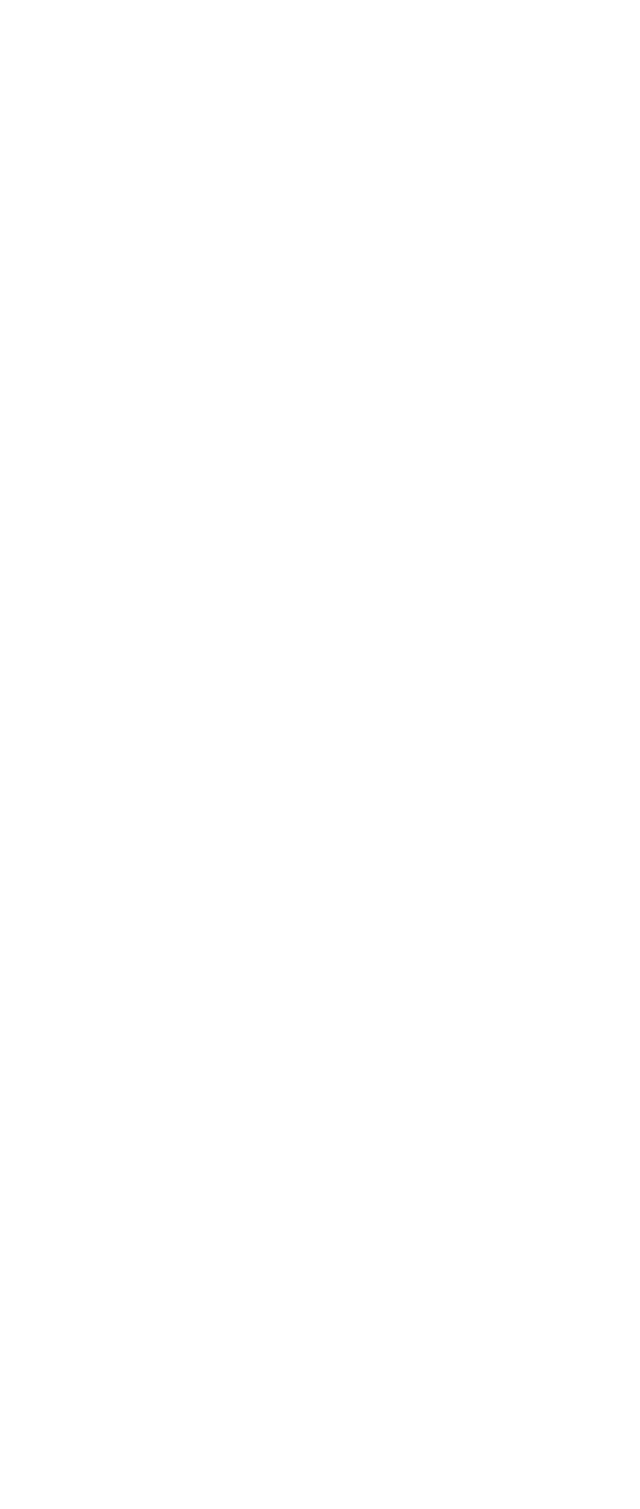
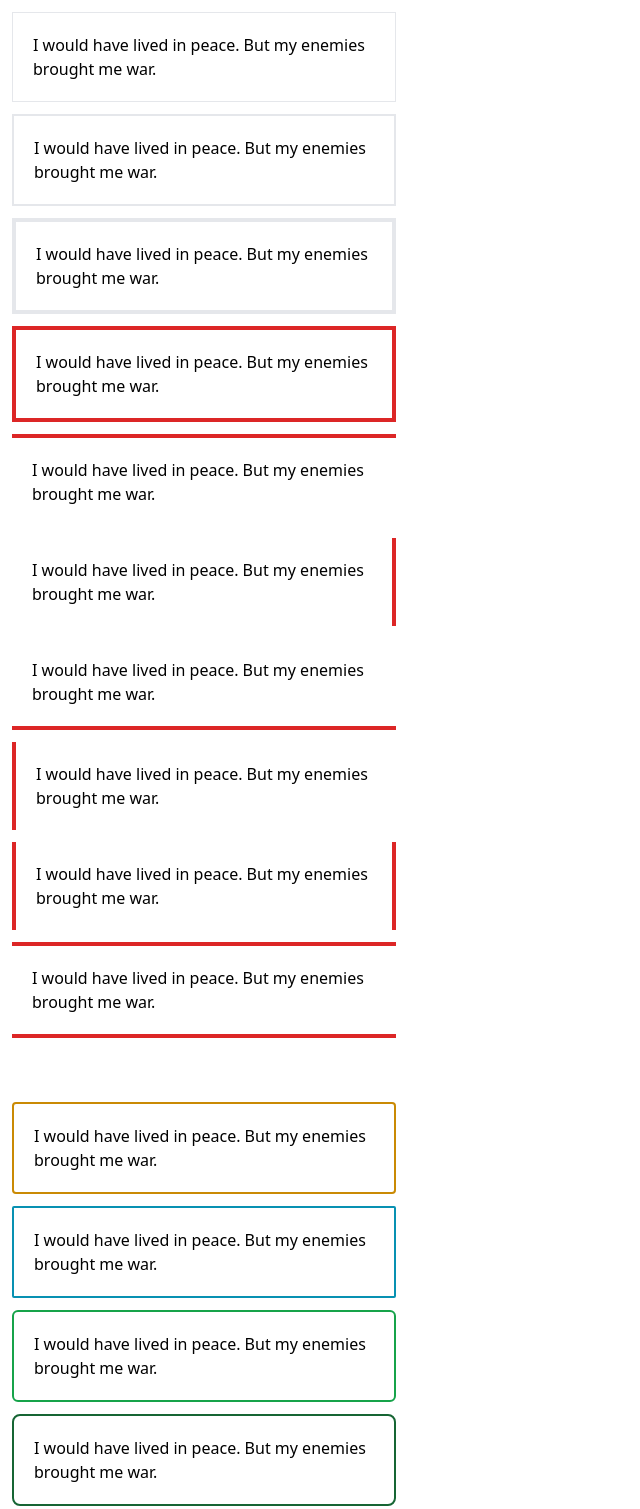
Before and after one commit to call-meRafael/tailwind-crash-course, a plain HTML site: page tailwind-syntax/tailwind-sandbox/08-borders/index.html in a window 1280 px wide. Shown: the whole page, without its empty margins (0-640 px from the left). Before the commit the page ends 800 px from the top, so only its background shows below. Drawn offline with nearby package versions, Linux system fonts and the light colour scheme.

Commit message:
fundamentals part 1
finishing part 1 with borders and filters

```diff
--- a/tailwind-syntax/tailwind-sandbox/08-borders/index.html
+++ b/tailwind-syntax/tailwind-sandbox/08-borders/index.html
@@ -9,8 +9,24 @@
   </head>
   <body>
     <!-- Border Width & Colors -->
+     <div class="w-96 m-3 p-5 border">I would have lived in peace. But my enemies brought me war.</div>
+     <div class="w-96 m-3 p-5 border-2">I would have lived in peace. But my enemies brought me war.</div>
+     <div class="w-96 m-3 p-5 border-4">I would have lived in peace. But my enemies brought me war.</div>
+     <div class="w-96 m-3 p-5 border-4 border-red-600">I would have lived in peace. But my enemies brought me war.</div>
+
+    <!-- Border Sides -->
+     <div class="w-96 m-3 p-5 border-t-4 border-t-red-600">I would have lived in peace. But my enemies brought me war.</div>
+     <div class="w-96 m-3 p-5 border-r-4 border-r-red-600">I would have lived in peace. But my enemies brought me war.</div>
+     <div class="w-96 m-3 p-5 border-b-4 border-b-red-600">I would have lived in peace. But my enemies brought me war.</div>
+     <div class="w-96 m-3 p-5 border-l-4 border-l-red-600">I would have lived in peace. But my enemies brought me war.</div>
+     <div class="w-96 m-3 p-5 border-x-4 border-x-red-600">I would have lived in peace. But my enemies brought me war.</div>
+     <div class="w-96 m-3 p-5 border-y-4 border-y-red-600 mb-16">I would have lived in peace. But my enemies brought me war.</div>
 
     <!-- Border Radius -->
+     <div class="w-96 m-3 p-5 border-2 border-yellow-600 rounded">I would have lived in peace. But my enemies brought me war.</div>
+     <div class="w-96 m-3 p-5 border-2 border-cyan-600 rounded-sm">I would have lived in peace. But my enemies brought me war.</div>
+     <div class="w-96 m-3 p-5 border-2 border-green-600 rounded-md">I would have lived in peace. But my enemies brought me war.</div>
+     <div class="w-96 m-3 p-5 border-2 border-green-800 rounded-lg">I would have lived in peace. But my enemies brought me war.</div>
 
     <!-- Outline -->
   </body>
```
Also changed, not shown: tailwind-syntax/tailwind-sandbox/09-filters/index.html (+1 -0 lines).
